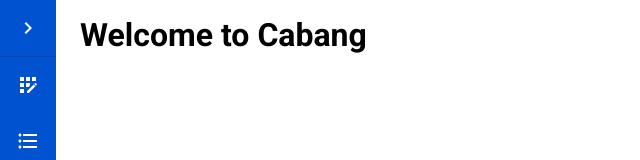
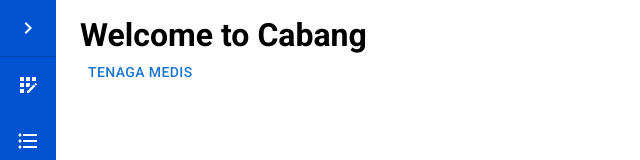
Before and after one commit to dnswd/jiva, a Next.js app: page /klinik/1/1 in a window 1280 px wide. Shown: the top 160 px of the page, without its empty margins (0-640 px from the left). Built offline with nearby package versions, Linux system fonts and the light colour scheme.

Commit message:
draft: backend integration

```diff
--- a/components/TenagaMedisPageComponents/TenagaMedisTable.js
+++ b/components/TenagaMedisPageComponents/TenagaMedisTable.js
@@ -17,10 +17,13 @@ import { useEffect } from 'react';
 import { getTenagaMedis } from "@redux/modules/tenagaMedis/thunks";
 
 function TenagaMedisTable() {
+  const router = useRouter();
   const dispatch = useDispatch();
   useEffect(() => {
+    if (!router.isReady) return;
+    const { idKlinik, idCabang } = router.query;
     dispatch(getTenagaMedis());
-  }, [dispatch]);
+  }, [router.isReady, router.query, dispatch]);
   const { tenagaMedisList } = useSelector(state => state.tenagaMedis);
 
   return (
--- a/pages/klinik/[idKlinik]/[idCabang]/index.js
+++ b/pages/klinik/[idKlinik]/[idCabang]/index.js
@@ -1,15 +1,29 @@
+import { useRouter } from 'next/router';
+
 // components
 import Layout from '@components/Layout';
+import Button from '@mui/material/Button';
 
 // styles
 import layoutStyles from '@styles/Layout.module.css';
 
+// redux
+import { useEffect } from 'react';
+
 function IndexCabang() {
+  const router = useRouter();
+  useEffect(() => {
+    if (!router.isReady) return;
+  }, [router.isReady, router.query]);
+  const { idKlinik, idCabang } = router.query;
+
   return (
     <main>
       <Layout>
         <div className={layoutStyles.containerWithSidebar}>
           <h1>Welcome to Cabang</h1>
+
+          <Button href={`/klinik/${idKlinik}/${idCabang}/tenaga-medis`}>Tenaga Medis</Button>
         </div>
       </Layout>
     </main>
```
